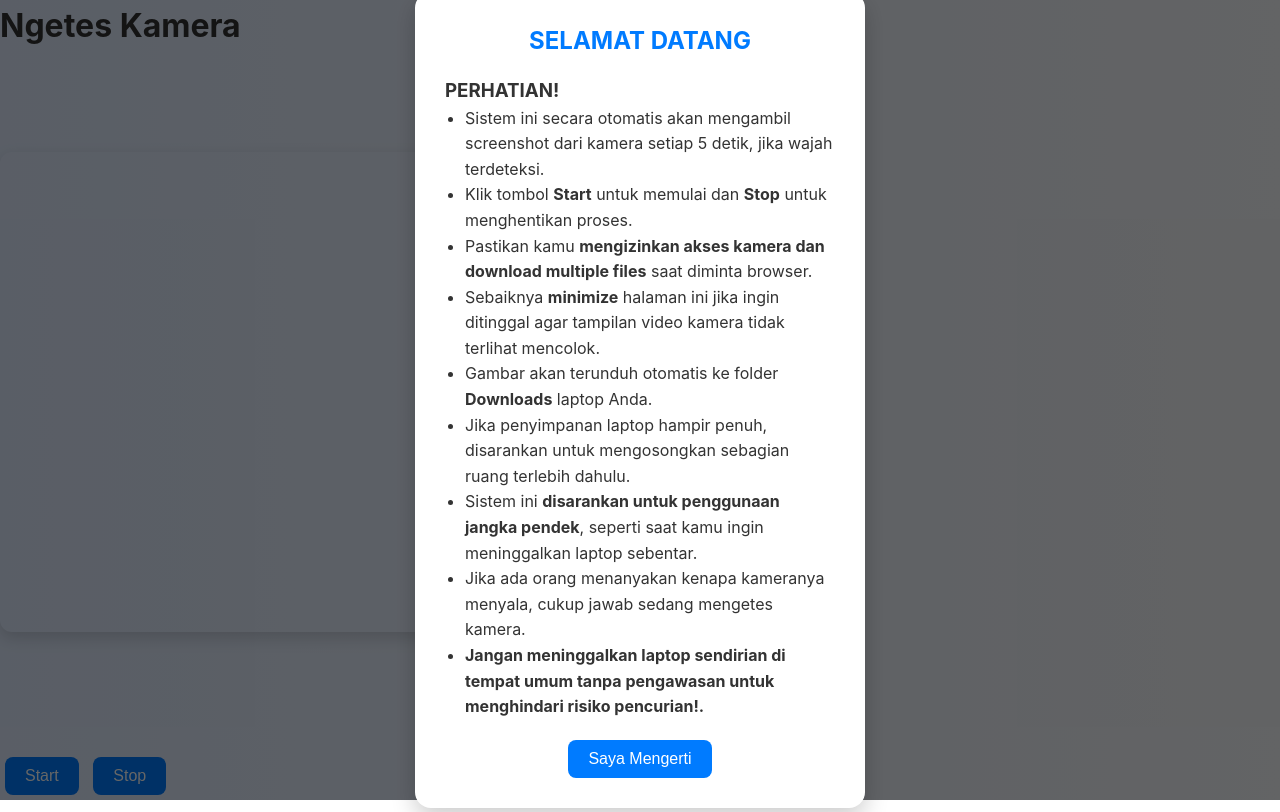
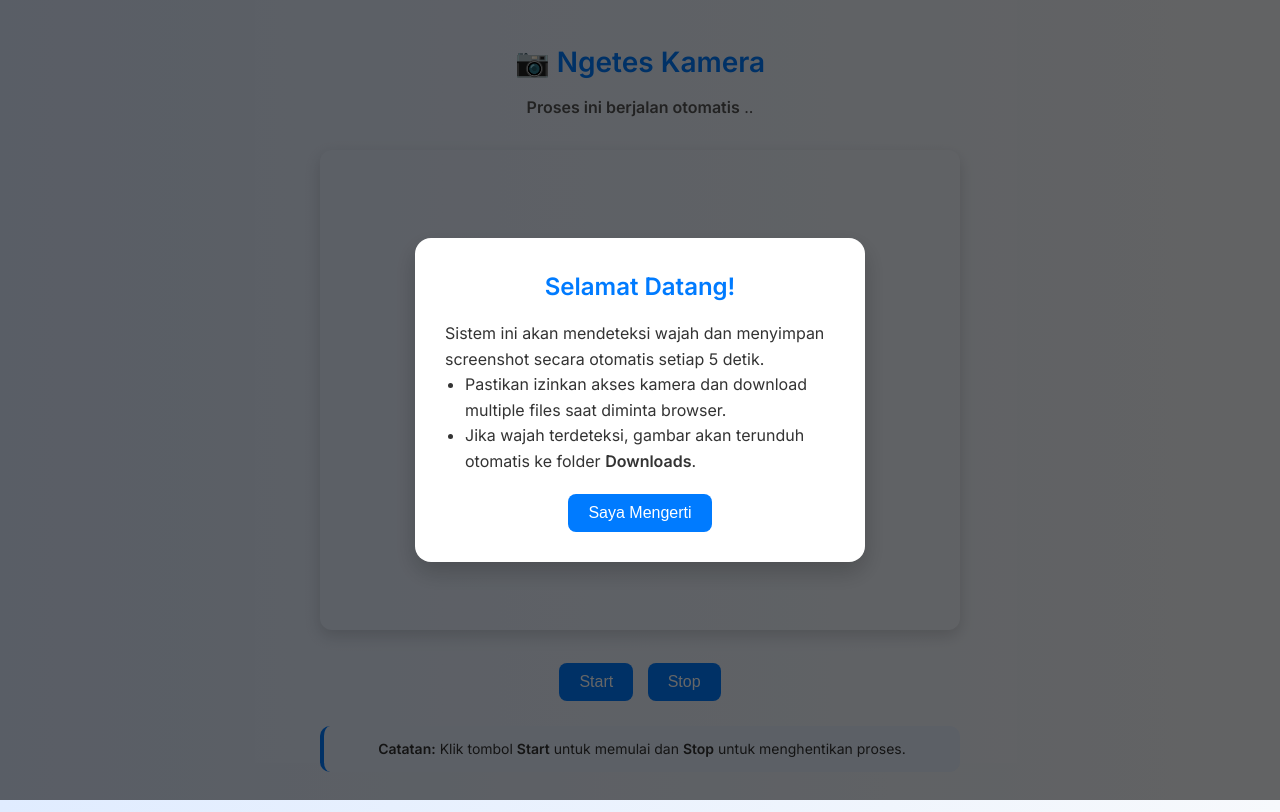
Before and after one commit to LafazWildani/Aplikasi-Keamanan, a plain HTML site: page index.html in a window 1280 px wide. Drawn offline with Linux system fonts and the light colour scheme.

Commit message:
Update index.html

```diff
--- a/index.html
+++ b/index.html
@@ -3,37 +3,45 @@
 <head>
   <meta charset="UTF-8" />
   <title>Tes Kamera</title>
+  <link href="https://fonts.googleapis.com/css2?family=Inter:wght@400;600&display=swap" rel="stylesheet">
   <link rel="stylesheet" href="style.css" />
+  <link rel="stylesheet" href="https://cdnjs.cloudflare.com/ajax/libs/font-awesome/6.5.0/css/all.min.css   ">
 </head>
 <body>
-  <!-- Popup Box -->
+
+  <!-- Popup Selamat Datang -->
   <div id="popupBox" class="popup">
     <div class="popup-content">
-    <h2>SELAMAT DATANG</h2>
-    <h3>PERHATIAN!</h3>
+      <h2>Selamat Datang!</h2>
+      <p>Sistem ini akan mendeteksi wajah dan menyimpan screenshot secara otomatis setiap 5 detik.</p>
       <ul>
-      <li>Sistem ini secara otomatis akan mengambil screenshot dari kamera setiap 5 detik, jika wajah terdeteksi.</li>
-      <li>Klik tombol <b>Start</b> untuk memulai dan <b>Stop</b> untuk menghentikan proses.</li>
-      <li>Pastikan kamu <b>mengizinkan akses kamera dan download multiple files</b> saat diminta browser.</li>
-      <li>Sebaiknya <b>minimize</b> halaman ini jika ingin ditinggal agar tampilan video kamera tidak terlihat mencolok.</li>
-      <li>Gambar akan terunduh otomatis ke folder <b>Downloads</b> laptop Anda.</li>
-      <li>Jika penyimpanan laptop hampir penuh, disarankan untuk mengosongkan sebagian ruang terlebih dahulu.</li>
-      <li>Sistem ini <b>disarankan untuk penggunaan jangka pendek</b>, seperti saat kamu ingin meninggalkan laptop sebentar.</li>
-      <li>Jika ada orang menanyakan kenapa kameranya menyala, cukup jawab sedang mengetes kamera.</li>
-      <li><b>Jangan meninggalkan laptop sendirian di tempat umum tanpa pengawasan untuk menghindari risiko pencurian!.</b></li>
+        <li>Pastikan izinkan akses kamera dan download multiple files saat diminta browser.</li>
+        <li>Jika wajah terdeteksi, gambar akan terunduh otomatis ke folder <b>Downloads</b>.</li>
       </ul>
       <button onclick="closePopup()">Saya Mengerti</button>
     </div>
   </div>
 
-  <h1>Ngetes Kamera</h1>
+  <div class="container">
+    <header>
+      <h1>📷 Ngetes Kamera</h1>
+      <p class="header-p"><strong>Proses ini berjalan otomatis</strong></p>
+    </header>
+
     <video id="webcam" autoplay playsinline width="640" height="480"></video>
+
     <p id="errorMsg" class="error-message" style="display: none;"></p>
+
     <div class="buttons">
       <button id="startBtn">Start</button>
       <button id="stopBtn">Stop</button>
     </div>
 
+    <div class="instructions">
+      <p><strong>Catatan:</strong> Klik tombol <b>Start</b> untuk memulai dan <b>Stop</b> untuk menghentikan proses.</p>
+    </div>
+  </div>
+
   <script src="script.js"></script>
 </body>
 </html>
```
Lines whose indentation alone changed are shown as unchanged.
